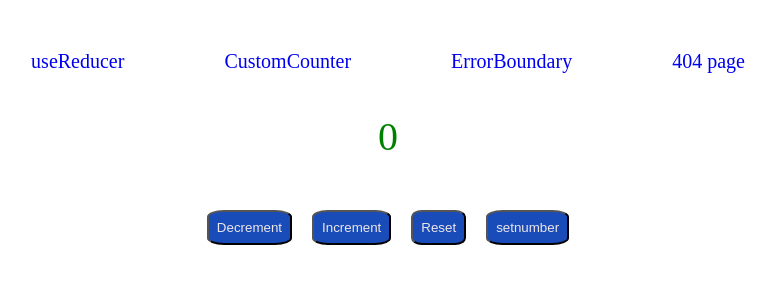
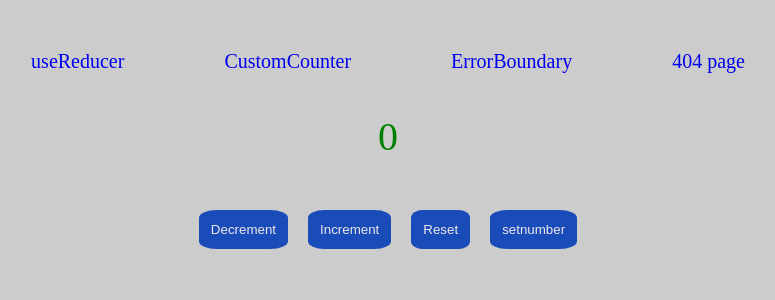
Before and after one commit to Ahnob/anobtakon-react-exam, a React (Create React App) app: page /about in a window 1280 px wide. Shown: the top 300 px of the page, without its empty margins (252-1027 px from the left). Built offline with nearby package versions, Linux system fonts and the light colour scheme.

Commit message:
changed backgroud color

```diff
--- a/src/App.css
+++ b/src/App.css
@@ -6,10 +6,11 @@
 body {
   text-align: center;
   vertical-align: center;
+  background-color: #ccc;
 
 }
 button{
-  padding:8px;
+  padding:12px;
   margin:10px;
 background-color:#11a211;
   color:white
@@ -43,6 +44,7 @@ span{
   background-color: rgb(25, 76, 185);
   color: rgb(238, 231, 231);
   border-radius: 20%;
+  border: none;
 }
 
 .Link-style{
--- a/src/components/ErrorPage.js
+++ b/src/components/ErrorPage.js
@@ -10,11 +10,13 @@ const ErrorPage = () => {
         <link rel="canonical" href="/error" />
       </Helmet>
       <h3 className="error">
-        <span>404</span> page not found
+        <h1>404</h1>
+        <h3>page not found</h3>
       </h3>
       <div className="second-error-container">
         <h3>
-          Looks like this page went on vacation.. Not to worry, everything is
+          Looks like this page went on vacation..
+          <h3>Not to worry, everything is</h3>
           awesome!
         </h3>
       </div>
```
